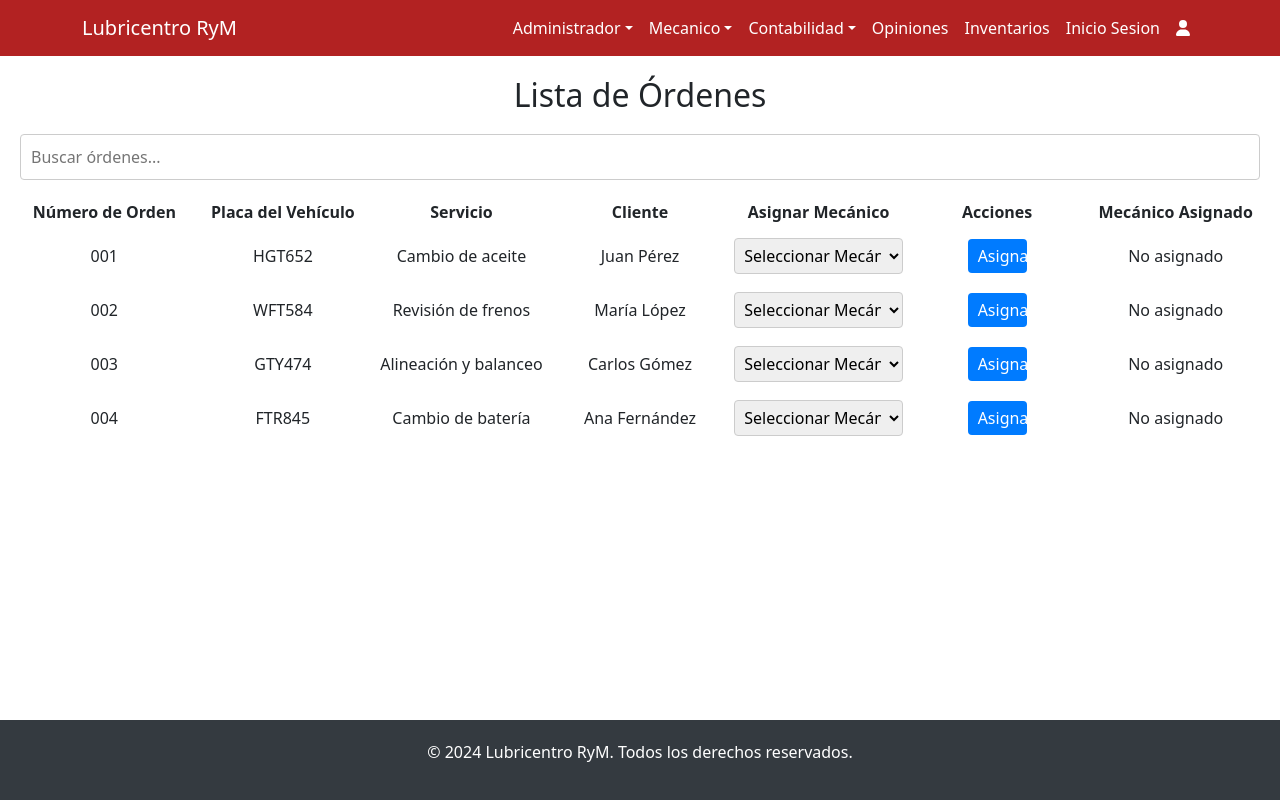
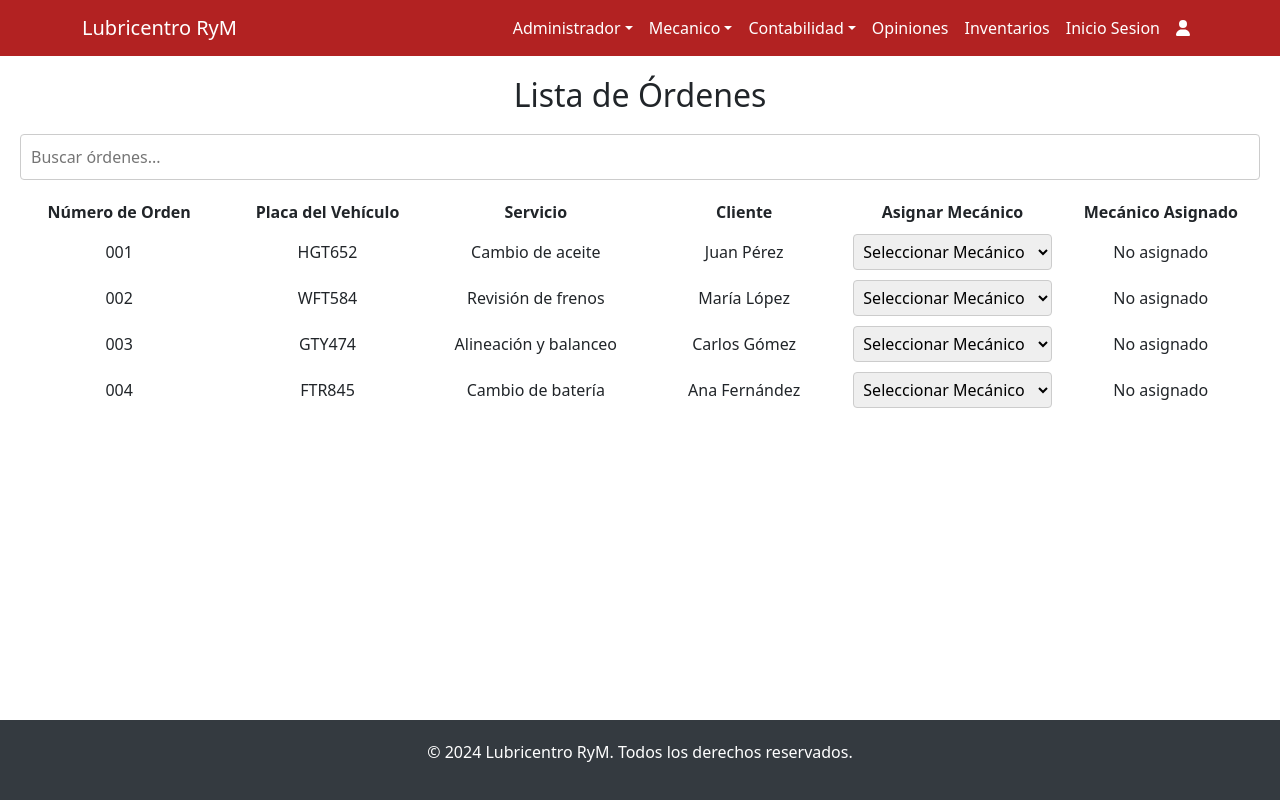
Before and after one commit to bacosta30762/ProyectoFinalFidelitas, a React (Create React App) app in the folder web-page-lubricentro/: page /lista-ordenes in a window 1280 px wide. Built offline with nearby package versions, Linux system fonts and the light colour scheme; what @react-pdf/renderer would draw is missing.

Commit message:
se agrega redux, el reducer y action de ordenes, se implementa en listaOrdenesPage

```diff
--- a/web-page-lubricentro/package.json
+++ b/web-page-lubricentro/package.json
@@ -7,6 +7,7 @@
     "@fortawesome/free-solid-svg-icons": "^6.6.0",
     "@fortawesome/react-fontawesome": "^0.2.2",
     "@react-pdf/renderer": "^3.4.4",
+    "@reduxjs/toolkit": "^2.3.0",
     "@testing-library/jest-dom": "^5.17.0",
     "@testing-library/react": "^13.4.0",
     "@testing-library/user-event": "^13.5.0",
@@ -19,6 +20,7 @@
     "react-datepicker": "^7.3.0",
     "react-dom": "^18.3.1",
     "react-icons": "^5.3.0",
+    "react-redux": "^9.1.2",
     "react-router-dom": "^6.26.0",
     "react-scripts": "5.0.1",
     "web-vitals": "^2.1.4",
--- a/web-page-lubricentro/src/index.js
+++ b/web-page-lubricentro/src/index.js
@@ -1,6 +1,12 @@
-import 'bootstrap/dist/css/bootstrap.min.css';
-import { createRoot } from 'react-dom/client';
-import App from './App';
-import './index.css';
+import "bootstrap/dist/css/bootstrap.min.css";
+import { createRoot } from "react-dom/client";
+import App from "./App";
+import "./index.css";
+import { Provider } from "react-redux";
+import store from "./redux/store";
 
-createRoot(document.querySelector("#root")).render(<App />);
+createRoot(document.querySelector("#root")).render(
+  <Provider store={store}>
+    <App />
+  </Provider>
+);
--- a/web-page-lubricentro/src/pages/ListaOrdenesPage.jsx
+++ b/web-page-lubricentro/src/pages/ListaOrdenesPage.jsx
@@ -1,7 +1,12 @@
-import React, { useState } from "react";
+// src/ListaOrdenesPage.js
+import React, { useEffect } from "react";
+import { useDispatch, useSelector } from "react-redux";
+import {
+  setOrders,
+  assignMechanic,
+  filterOrders,
+} from "../redux/actions/orderActions";
 
-const ListaOrdenesPage = () => {
-  // Datos fake de mecánicos
 const mecanicos = [
   "Luis Martínez",
   "Carlos Ruiz",
@@ -10,8 +15,7 @@ const ListaOrdenesPage = () => {
   "Ana Fernández",
 ];
 
-  // Datos fake para las órdenes
-  const ordenes = [
+const initialOrders = [
   {
     id: 1,
     numeroOrden: "001",
@@ -46,39 +50,22 @@ const ListaOrdenesPage = () => {
   },
 ];
 
-  // Estado para manejar las órdenes y la búsqueda
-  const [ordenesConMecanicos, setOrdenesConMecanicos] = useState(ordenes);
-  const [searchTerm, setSearchTerm] = useState("");
-  const [selectedMecanicos, setSelectedMecanicos] = useState({});
+const ListaOrdenesPage = () => {
+  const dispatch = useDispatch();
+  const orders = useSelector((state) => state.orders.filteredOrders);
+  const searchTerm = useSelector((state) => state.orders.searchTerm);
 
-  // Función para manejar el cambio de mecánico seleccionado
-  const handleMecanicoSelect = (id, mecanico) => {
-    setSelectedMecanicos({
-      ...selectedMecanicos,
-      [id]: mecanico,
-    });
+  useEffect(() => {
+    dispatch(setOrders(initialOrders));
+  }, [dispatch]);
+
+  const handleMecanicoSelect = (orderId, mecanico) => {
+    dispatch(assignMechanic(orderId, mecanico));
   };
 
-  // Función para confirmar la asignación del mecánico
-  const handleMecanicoAssign = (id) => {
-    const mecanico = selectedMecanicos[id];
-    if (mecanico) {
-      setOrdenesConMecanicos(
-        ordenesConMecanicos.map((orden) =>
-          orden.id === id ? { ...orden, mecanicoAsignado: mecanico } : orden
-        )
-      );
-    }
+  const handleSearch = (e) => {
+    dispatch(filterOrders(e.target.value));
   };
-
-  // Filtrar las órdenes según el término de búsqueda
-  const filteredOrdenes = ordenesConMecanicos.filter(
-    (orden) =>
-      orden.numeroOrden.includes(searchTerm) ||
-      orden.placaVehiculo.toLowerCase().includes(searchTerm.toLowerCase()) ||
-      orden.servicio.toLowerCase().includes(searchTerm.toLowerCase()) ||
-      orden.cliente.toLowerCase().includes(searchTerm.toLowerCase())
-  );
 
   return (
     <div style={{ padding: "20px" }}>
@@ -89,7 +76,7 @@ const ListaOrdenesPage = () => {
         type="text"
         placeholder="Buscar órdenes..."
         value={searchTerm}
-        onChange={(e) => setSearchTerm(e.target.value)}
+        onChange={handleSearch}
         style={{
           marginBottom: "20px",
           padding: "10px",
@@ -102,12 +89,13 @@ const ListaOrdenesPage = () => {
       <div
         style={{
           display: "grid",
-          gridTemplateColumns: "1fr 1fr 1fr 1fr 1fr 1fr 1fr",
+          gridTemplateColumns: "repeat(6, 1fr)", // 6 columnas (sin "Acciones")
           gap: "10px",
           alignItems: "center",
           textAlign: "center",
         }}
       >
+        {/* Encabezados */}
         <div>
           <strong>Número de Orden</strong>
         </div>
@@ -124,24 +112,22 @@ const ListaOrdenesPage = () => {
           <strong>Asignar Mecánico</strong>
         </div>
         <div>
-          <strong>Acciones</strong>
-        </div>
-        <div>
           <strong>Mecánico Asignado</strong>
         </div>
 
-        {filteredOrdenes.length > 0 ? (
-          filteredOrdenes.map((orden) => (
-            <React.Fragment key={orden.id}>
-              <div>{orden.numeroOrden}</div>
-              <div>{orden.placaVehiculo}</div>
-              <div>{orden.servicio}</div>
-              <div>{orden.cliente}</div>
+        {/* Órdenes */}
+        {orders.length > 0 ? (
+          orders.map((order) => (
+            <React.Fragment key={order.id}>
+              <div>{order.numeroOrden}</div>
+              <div>{order.placaVehiculo}</div>
+              <div>{order.servicio}</div>
+              <div>{order.cliente}</div>
               <div>
                 <select
-                  value={selectedMecanicos[orden.id] || ""}
+                  value={order.mecanicoAsignado || ""}
                   onChange={(e) =>
-                    handleMecanicoSelect(orden.id, e.target.value)
+                    handleMecanicoSelect(order.id, e.target.value)
                   }
                   style={{
                     padding: "5px",
@@ -159,26 +145,11 @@ const ListaOrdenesPage = () => {
                   ))}
                 </select>
               </div>
-              <div>
-                <button
-                  onClick={() => handleMecanicoAssign(orden.id)}
-                  style={{
-                    padding: "5px 10px",
-                    borderRadius: "4px",
-                    border: "none",
-                    backgroundColor: "#007bff",
-                    color: "#fff",
-                    cursor: "pointer",
-                  }}
-                >
-                  Asignar
-                </button>
-              </div>
-              <div>{orden.mecanicoAsignado || "No asignado"}</div>
+              <div>{order.mecanicoAsignado || "No asignado"}</div>
             </React.Fragment>
           ))
         ) : (
-          <div style={{ gridColumn: "span 7", textAlign: "center" }}>
+          <div style={{ gridColumn: "span 6", textAlign: "center" }}>
             No se encontraron órdenes.
           </div>
         )}
--- /dev/null
+++ b/web-page-lubricentro/src/redux/actions/orderActions.js
@@ -0,0 +1,20 @@
+// src/redux/actions/orderActions.js
+
+export const SET_ORDERS = "SET_ORDERS";
+export const ASSIGN_MECHANIC = "ASSIGN_MECHANIC";
+export const FILTER_ORDERS = "FILTER_ORDERS";
+
+export const setOrders = (orders) => ({
+  type: SET_ORDERS,
+  payload: orders,
+});
+
+export const assignMechanic = (orderId, mechanic) => ({
+  type: ASSIGN_MECHANIC,
+  payload: { orderId, mechanic },
+});
+
+export const filterOrders = (searchTerm) => ({
+  type: FILTER_ORDERS,
+  payload: searchTerm,
+});
--- /dev/null
+++ b/web-page-lubricentro/src/redux/reducers/orderReducer.js
@@ -0,0 +1,59 @@
+// src/redux/reducers/orderReducer.js
+import {
+  SET_ORDERS,
+  ASSIGN_MECHANIC,
+  FILTER_ORDERS,
+} from "../actions/orderActions";
+
+const initialState = {
+  orders: [],
+  filteredOrders: [],
+  searchTerm: "",
+};
+
+const orderReducer = (state = initialState, action) => {
+  switch (action.type) {
+    case SET_ORDERS:
+      return {
+        ...state,
+        orders: action.payload,
+        filteredOrders: action.payload,
+      };
+    case ASSIGN_MECHANIC:
+      const updatedOrders = state.orders.map((order) =>
+        order.id === action.payload.orderId
+          ? { ...order, mecanicoAsignado: action.payload.mechanic }
+          : order
+      );
+      return {
+        ...state,
+        orders: updatedOrders,
+        filteredOrders: updatedOrders.filter(
+          (order) =>
+            order.numeroOrden.includes(state.searchTerm) ||
+            order.placaVehiculo
+              .toLowerCase()
+              .includes(state.searchTerm.toLowerCase()) ||
+            order.servicio
+              .toLowerCase()
+              .includes(state.searchTerm.toLowerCase()) ||
+            order.cliente.toLowerCase().includes(state.searchTerm.toLowerCase())
+        ),
+      };
+    case FILTER_ORDERS:
+      const filteredOrders = state.orders.filter(
+        (order) =>
+          order.numeroOrden.includes(action.payload) ||
+          order.placaVehiculo
+            .toLowerCase()
+            .includes(action.payload.toLowerCase()) ||
+          order.servicio.toLowerCase().includes(action.payload.toLowerCase()) ||
+          order.cliente.toLowerCase().includes(action.payload.toLowerCase())
+      );
+      return { ...state, searchTerm: action.payload, filteredOrders };
+    default:
+      return state;
+  }
+};
+
+export default orderReducer;
--- /dev/null
+++ b/web-page-lubricentro/src/redux/store.js
@@ -0,0 +1,11 @@
+// src/redux/store.js
+import { configureStore } from "@reduxjs/toolkit";
+import orderReducer from "./reducers/orderReducer";
+
+const store = configureStore({
+  reducer: {
+    orders: orderReducer,
+  },
+});
+
+export default store;
```
Also changed, not shown: 1 other file (tests, documents, lock files or other folders). Lines whose indentation alone changed are shown as unchanged.
